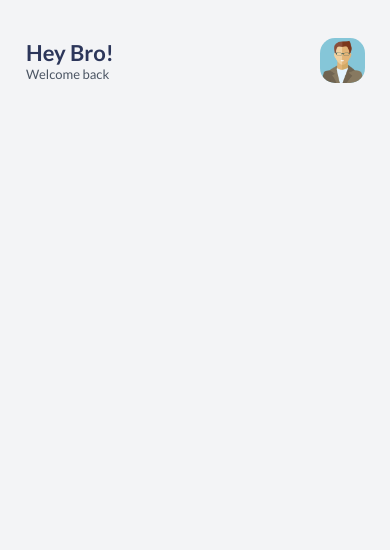
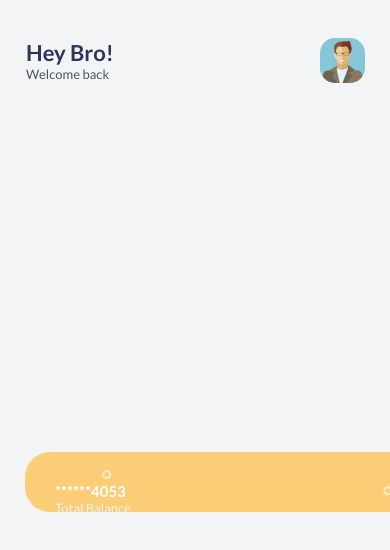
Before and after one commit to softone-as/wallet-app-rn, a React Native app: screen /Home in a window 390 px wide. Shown: the top 550 px of the page. Built offline with nearby package versions, Linux system fonts and the light colour scheme.

Commit message:
Slicing card components

```diff
--- /dev/null
+++ b/components/Cards/CardItem.tsx
@@ -0,0 +1,84 @@
+import { FunctionComponent } from 'react';
+import styled from 'styled-components/native';
+import { colors } from '../colors';
+import { ScreenWidth } from '../shared';
+import { CardProps } from './types';
+import card_bg from '../../assets/bgs/background_transparent.png';
+import RegularText from '../Texts/RegularText';
+
+import { View } from 'react-native';
+import SmallText from '../Texts/SmallText';
+
+const CardBackground = styled.ImageBackground`
+    height: 75%;
+    width: ${ScreenWidth * 0.67}px;
+    resize-mode: cover;
+    background-color: ${colors.accent};
+    border-radius: 25px;
+    margin-right: 25px;
+    overflow: hidden;
+`;
+
+const CardTouchable = styled.TouchableHighlight`
+    height: 100%;
+    border-radius: 25px;
+`;
+
+const TouchableView = styled.View`
+    justify-content: space-between;
+    align-items: center;
+    padding: 30px;
+    flex: 1;
+`;
+
+const CardRow = styled.View`
+    flex-direction: row;
+    justify-content: space-between;
+    align-items: center;
+    width: 100%;
+`;
+
+const Logo = styled.Image`
+    width: 100%;
+    height: 80%;
+    resize-mode: contain;
+    flex: 1;
+`;
+
+const CardItem: FunctionComponent<CardProps> = (props) => {
+    const handlePress = () => {};
+    return (
+        <CardBackground source={card_bg}>
+            <CardTouchable
+                underlayColor={colors.secondary}
+                onPress={handlePress}
+            >
+                <TouchableView>
+                    <CardRow>
+                        <RegularText>
+                            ******{props.accountNo.slice(6, 10)}
+                        </RegularText>
+                    </CardRow>
+                    <CardRow>
+                        <View style={{ flex: 3 }}>
+                            <SmallText
+                                textStyles={{
+                                    marginBottom: 5,
+                                    color: colors.graylight,
+                                }}
+                            >
+                                Total Balance
+                            </SmallText>
+                            <RegularText textStyles={{ fontSize: 19 }}>
+                                ******{props.balance}
+                            </RegularText>
+                        </View>
+                        <Logo source={props.logo} />
+                    </CardRow>
+                </TouchableView>
+            </CardTouchable>
+        </CardBackground>
+    );
+};
+
+export default CardItem;
--- /dev/null
+++ b/components/Cards/CardSection.tsx
@@ -0,0 +1,29 @@
+import { FunctionComponent } from 'react';
+import styled from 'styled-components/native';
+import CardItem from './CardItem';
+import { CardSectionProps } from './types';
+
+const CardList = styled.FlatList`
+    width: 100%;
+    flex: 1;
+    padding-left: 25px;
+    padding-botom: 15px;
+`;
+
+const CardSection: FunctionComponent<CardSectionProps> = (props) => {
+    return (
+        <CardList
+            data={props.data}
+            horizontal
+            showsHorizontalScrollIndicator={false}
+            contentContainerStyle={{
+                paddingRight: 25,
+                alignItems: 'center',
+            }}
+            keyExtractor={({ id }: any) => id.toString()}
+            renderItem={({ item }: any) => <CardItem {...item} />}
+        />
+    );
+};
+
+export default CardSection;
--- /dev/null
+++ b/components/Cards/types.tsx
@@ -0,0 +1,13 @@
+import { ImageSourcePropType } from 'react-native';
+
+export interface CardProps {
+    id: number;
+    accountNo: string;
+    balance: number;
+    alias?: string;
+    logo: ImageSourcePropType;
+}
+
+export interface CardSectionProps {
+    data: Array<CardProps>;
+}
--- a/screens/Home.tsx
+++ b/screens/Home.tsx
@@ -1,7 +1,12 @@
+import { StatusBar } from 'expo-status-bar';
 import { FunctionComponent } from 'react';
 import styled from 'styled-components/native';
+import CardSection from '../components/Cards/CardSection';
 import { colors } from '../components/colors';
 import { Container } from '../components/shared';
+
+import logo1 from '../assets/cards/mc.png';
+import logo2 from '../assets/cards/visa_white.png';
 
 const HomeContainer = styled(Container)`
     background-color: ${colors.graylight};
@@ -10,7 +15,35 @@
 `;
 
 const Home: FunctionComponent = () => {
-    return <HomeContainer></HomeContainer>;
+    const cardData = [
+        {
+            id: 1,
+            accountNo: '38674140534',
+            balance: 575000.12,
+            alias: 'Work Debit',
+            logo: logo1,
+        },
+        {
+            id: 2,
+            accountNo: '3867465286',
+            balance: 120000.23,
+            alias: 'Personal Prepaid',
+            logo: logo2,
+        },
+        {
+            id: 3,
+            accountNo: '3866243597',
+            balance: 57000.12,
+            alias: 'School Prepaid',
+            logo: logo1,
+        },
+    ];
+    return (
+        <HomeContainer>
+            <StatusBar style='dark' />
+            <CardSection data={cardData} />
+        </HomeContainer>
+    );
 };
 
 export default Home;
```
